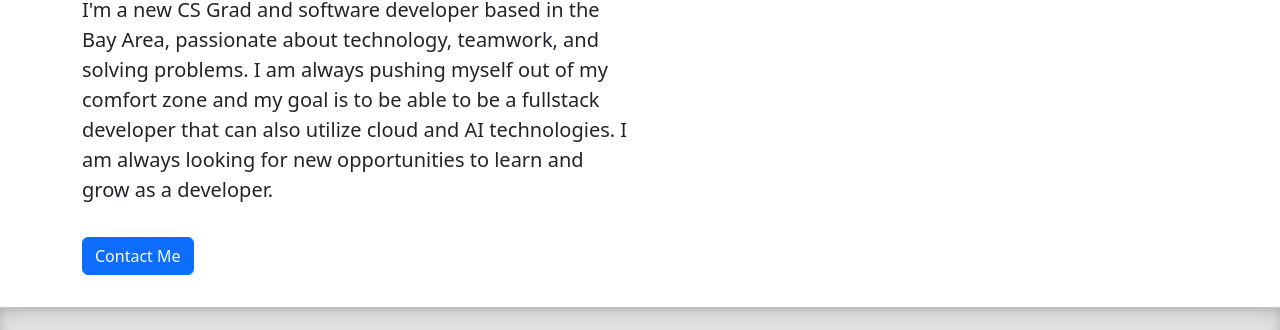
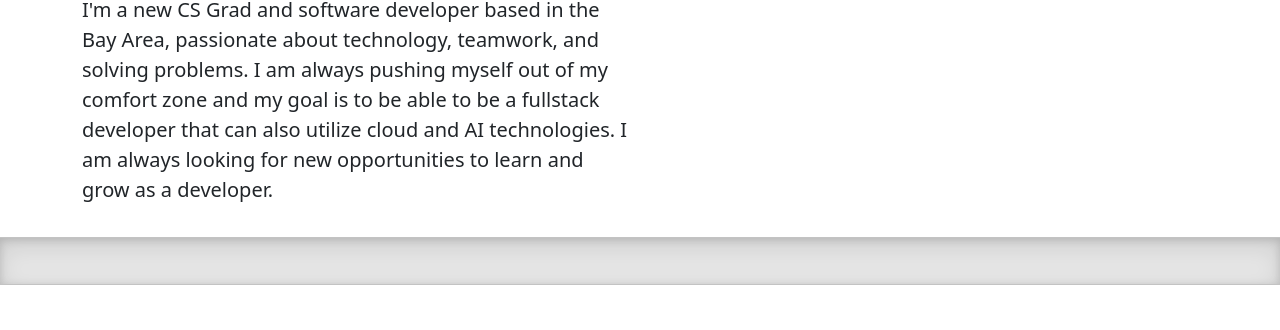
Before and after one commit to codehomie1/portfolio, a plain HTML site: page index.html in a window 1280 px wide. Shown: the part 259-589 px from the top of the page. Drawn offline with nearby package versions, Linux system fonts and the light colour scheme.

Commit message:
remove contact btn

```diff
--- a/index.html
+++ b/index.html
@@ -46,7 +46,6 @@
                     also utilize cloud and AI technologies. I am always looking for new opportunities to learn and grow
                     as a developer.
                 </p>
-                <a href="#contact" class="btn btn-primary my-3">Contact Me</a>
             </div>
             <div class="col-md-6">
                 <img src="public/pfp.jpg" class="img-fluid img-thumbnail rounded image-move" alt="Picture of Mohammed">
```
